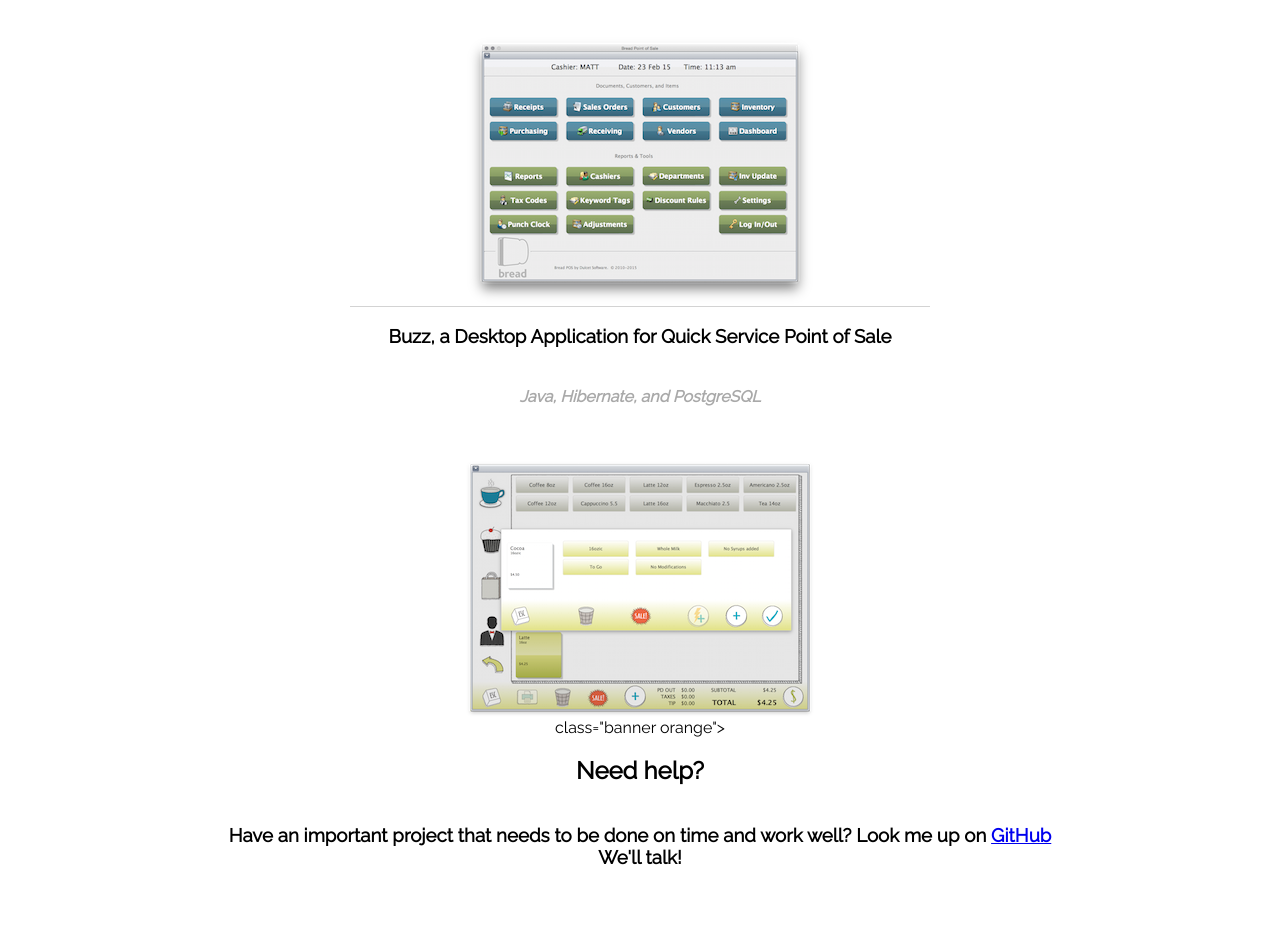
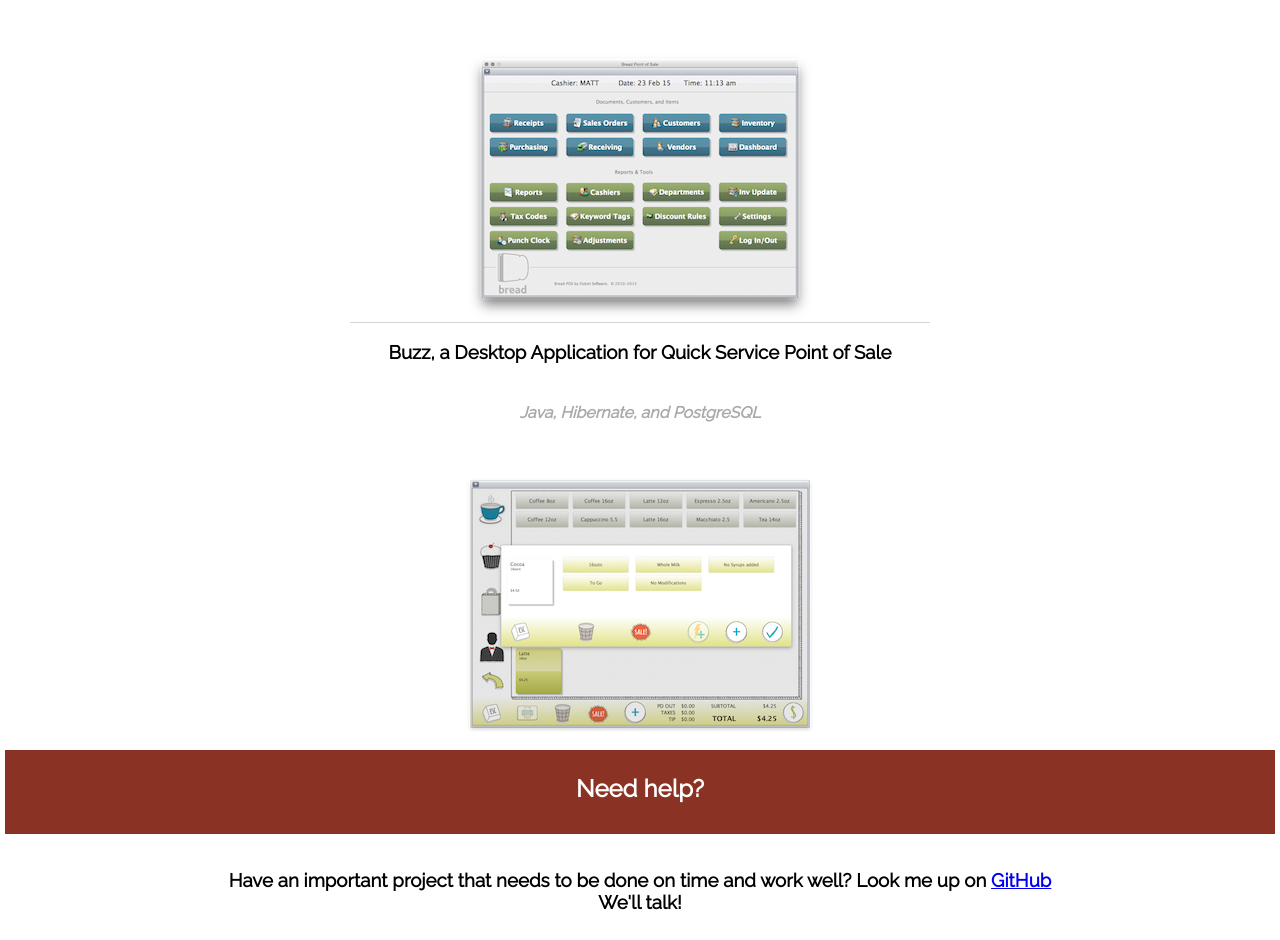
Before and after one commit to matthewmorgan/matthewmorgan, a plain HTML site: page index.html in a window 1280 px wide. Shown: the part 2010-2950 px from the top of the page. Before the commit the page ends 2905 px from the top, so only its background shows below. Drawn offline with Linux system fonts and the light colour scheme.

Commit message:
banner style change

```diff
--- a/css/main.css
+++ b/css/main.css
@@ -41,6 +41,7 @@ body {
 
 .nobottomborder {
     border-bottom: none;
+    padding-bottom: 1em;
 }
 .big {
     padding-top: 1.2em;
--- a/index.html
+++ b/index.html
@@ -55,7 +55,7 @@
 
     <div class="projectthumbnail nobottomborder"><img src="images/buzzdesktop.png"/></div>
 </div>
-<div>class="banner orange"><h2 >Need help?  </h2></div>
+<div class="banner orange"><h2 >Need help?  </h2></div>
 <h3>Have an important project that needs to be done on time and work well?  Look me up on <a href="https://github.com/matthewmorgan">GitHub</a>  </br>We'll talk!</h3>
 </body>
 </html>
```
